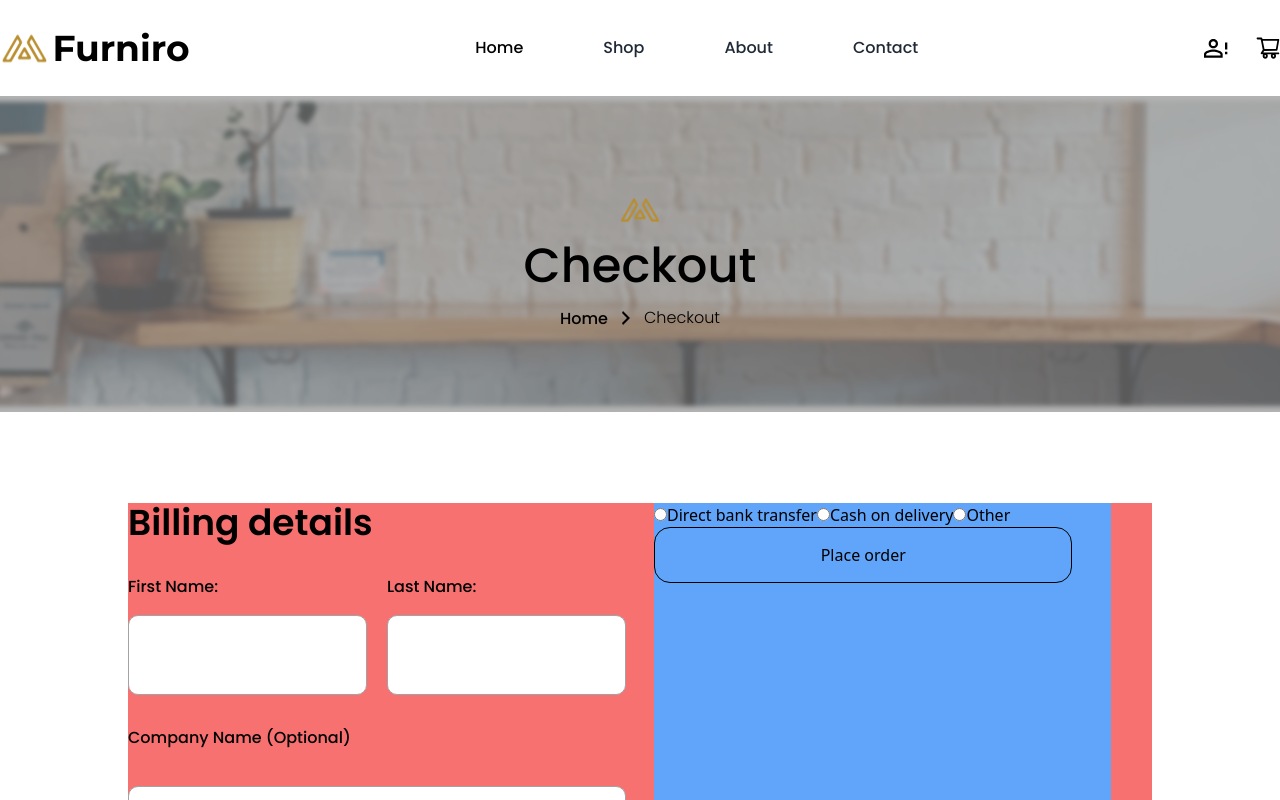
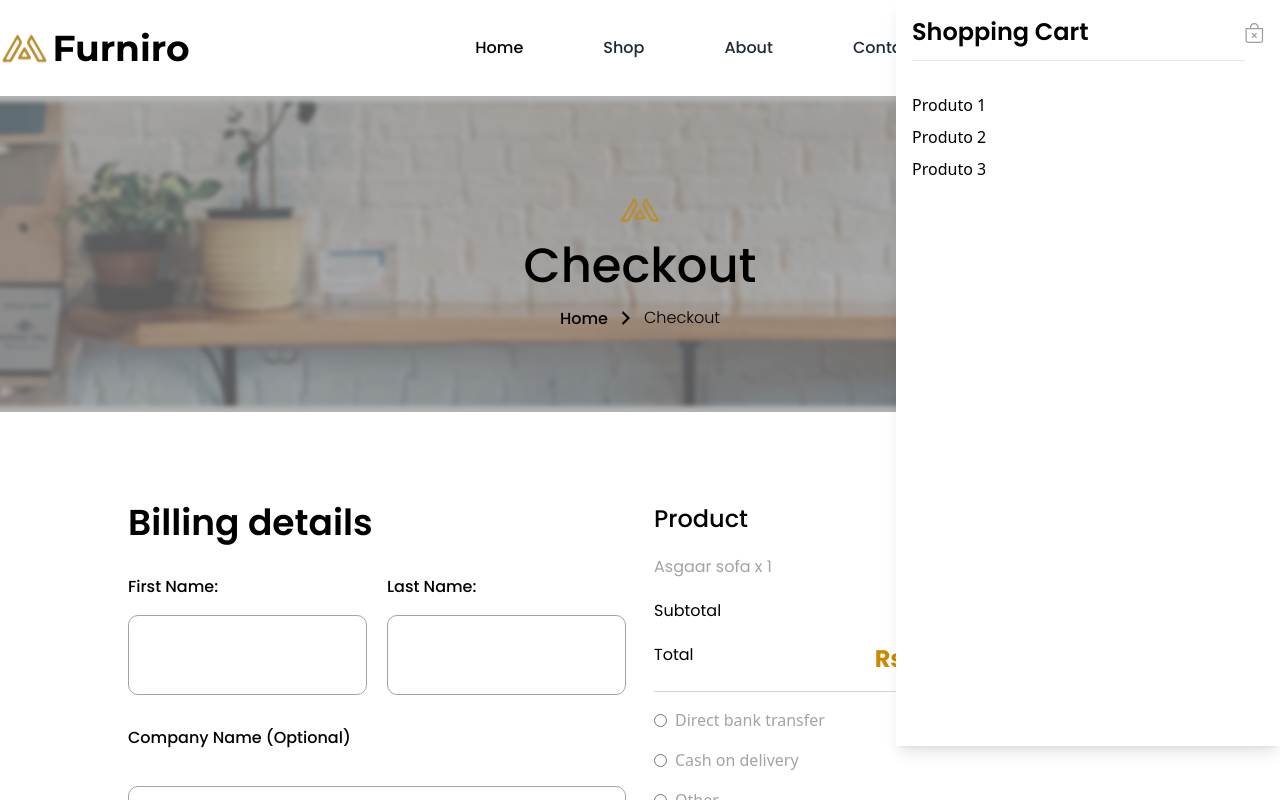
Before and after one commit to joaoAngelo2/furniro-web, a React (Vite) app: page /checkout in a window 1280 px wide. Both pictures are taken after a click on the button 1268 px from the left and 48 px from the top of the page. Shown: the top 800 px of the page. Built offline with nearby package versions, Linux system fonts and the light colour scheme.

Commit message:
feat: adicionado o cart no header

```diff
--- a/package.json
+++ b/package.json
@@ -20,7 +20,7 @@
     "axios": "^1.9.0",
     "react": "^19.1.0",
     "react-dom": "^19.1.0",
-    "react-hook-form": "^7.57.0",
+    "react-hook-form": "^7.59.0",
     "react-router-dom": "^7.6.1",
     "react-toastify": "^11.0.5",
     "zod": "^3.25.48"
--- a/src/components/Header.tsx
+++ b/src/components/Header.tsx
@@ -3,6 +3,7 @@ import { Link } from "react-router-dom";
 
 const Header: React.FC = () => {
   const [isMobileMenuOpen, setIsMobileMenuOpen] = useState(false);
+  const [isCartOpen, setIsCartOpen] = useState(false);
 
   const toggleMobileMenu = () => {
     setIsMobileMenuOpen(!isMobileMenuOpen);
@@ -101,7 +102,7 @@ const Header: React.FC = () => {
               alt="Ícone de Usuário"
             />
           </button>
-          <button aria-label="Shopping Cart">
+          <button aria-label="Shopping Cart" onFocus={() => setIsCartOpen(!isCartOpen)} >
             <img
               className="w-6"
               src="/src/assets/car-shop.svg"
@@ -110,6 +111,27 @@ const Header: React.FC = () => {
           </button>
         </div>
       </nav>
+
+      {isCartOpen && (
+        <div className="fixed top-0 right-0 h-[46.65rem] w-96 bg-white shadow-lg z-50 flex flex-col">
+          <div className="flex justify-between items-center p-4 ">
+            <h2 className="text-black text-2xl font-semibold pb-3 font-['Poppins'] w-full  border-b">Shopping Cart</h2>
+            <button
+              onClick={() => setIsCartOpen(false)}
+              className="text-gray-500 pb-3 hover:text-gray-700 "
+            >
+              <img src="/src/assets/group.svg" alt="" className="w-5 h-5" />
+            </button>
+          </div>
+          <div className="flex-1 p-4">
+            <ul className="space-y-2">
+              <li>Produto 1</li>
+              <li>Produto 2</li>
+              <li>Produto 3</li>
+            </ul>
+          </div>
+        </div>
+      )}
 
       {isMobileMenuOpen && (
         <div className="md:hidden bg-white w-full py-4 shadow-lg">
--- a/src/pages/Cart/Cart.tsx
+++ b/src/pages/Cart/Cart.tsx
@@ -3,6 +3,9 @@ import Header from "../../components/Header"
 import Quantity from "../../components/Quantity"
 import ServiceFeatures from "../../components/ServiceFeatures"
 import ShopBanner from "../../components/ShopBanner"
+import {Link} from "react-router-dom";
+
+
 
 const Cart = () => {
   return (
@@ -11,8 +14,8 @@ const Cart = () => {
         <ShopBanner name={'Cart'} exibe={true}/>
         <div className="w-screen h-[32.8rem] grid place-items-center">
             <div className="w-4/5 h-96 gap-8 flex">
-                <div className="h-full w-2/3 ">
-                    <table className="w-full">
+                <div className="h-full w-2/3">
+                    <table className="w-full border-spacing-y-3 border-separate">
                         <thead className="h-14 w-full bg-[#FAF3EA]">
                             <tr className="text-black text-base font-medium font-['Poppins']">
                                 <th></th>
@@ -23,7 +26,18 @@ const Cart = () => {
                                 <th></th>
                             </tr>
                         </thead>
-                        <tbody className="w-full">
+                        <tbody className="w-full text-center">
+                            <tr>
+                                <td></td>
+                                <td colSpan={2}>
+                                    <div className="bg-[url('assets/home-1.png')] w-24 h-24 bg-cover rounded-md"></div>
+                                </td>
+                                <td>Asgard Sofa</td>
+                                <td>Rs. 250.000,00</td>
+                                <td className="w-6"><Quantity/></td>
+                                <td>Rs. 250.000,00</td>
+                                <td></td>
+                            </tr>
                             <tr>
                                 <td></td>
                                 <td colSpan={2}>
@@ -49,7 +63,7 @@ const Cart = () => {
                             <div className="text-black text-base font-medium font-['Poppins']">Total</div>
                             <div className="text-yellow-600 text-xl font-medium font-['Poppins']">precoTotal</div>
                         </div>
-                        <button className="w-11/12 h-14 rounded-2xl border border-black">Check Out</button>
+                        <button className="w-11/12 h-14 rounded-2xl border border-black"><Link to="/checkout">Check Out</Link></button>
                     </div>
                 </div>
             </div>
--- a/src/pages/Checkout/Checkout.tsx
+++ b/src/pages/Checkout/Checkout.tsx
@@ -2,6 +2,7 @@ import Footer from "../../components/Footer"
 import Header from "../../components/Header"
 import ServiceFeatures from "../../components/ServiceFeatures"
 import ShopBanner from "../../components/ShopBanner"
+
 
 const Checkout = () => {
   return (
@@ -9,7 +10,9 @@ const Checkout = () => {
         <Header/>
         <ShopBanner name={'Checkout'} exibe={true}/>
         <div className="w-screen h-[114.32rem] grid place-items-center">
-            <form className="w-4/5 h-[90%] bg-red-400 grid grid-cols-2 gap-7">
+
+
+            <form className="w-4/5 h-[90%] grid grid-cols-2 gap-7">
 
                 <div className="flex flex-wrap w-full gap-6">
                     <p className="text-black text-4xl font-semibold font-['Poppins']">Billing details</p><br />
@@ -38,16 +41,74 @@ const Checkout = () => {
                 </div>
 
                 <div className="w-full h-full">
-                    <div className="w-11/12 h-[90%] bg-blue-400 ">
-                            <input type="radio" name="dtransfer" id="dtransfer"  className="focus:ring-black" />
-                            <label htmlFor="dtrasnfer">Direct bank transfer</label>
-                            <input type="radio" name="cdelivery" id="cdelivery" className="focus:ring-black" />
-                            <label htmlFor="cdelivery">Cash on delivery</label>
-                            <input type="radio" name="other" id="other" className="focus:ring-black" />
-                            <label htmlFor="">Other</label>
-                        <button className="w-11/12 h-14 rounded-2xl border border-black" type="submit">Place order</button>
+                    <div className="w-4/5 grid grid-cols-2 gap-5">
+                        <div className="flex flex-col gap-5 text-start">
+                            <p className="text-black text-2xl font-medium font-['Poppins']">Product</p>
+                            <ul className="text-neutral-400 text-base font-normal font-['Poppins']">
+                                <li>Asgaar sofa x 1</li>
+                            </ul>
+                            <p className="text-black text-base font-normal font-['Poppins']">Subtotal</p>
+                            <p className="text-black text-base font-normal font-['Poppins']">Total</p>
+                        </div>
+                        <div className="flex flex-col gap-5 text-end">
+                            <p className="text-black text-2xl font-medium font-['Poppins']">Subtotal</p>
+                            <ul className="text-black text-base font-light font-['Poppins']">
+                                <li>Rs. 250,000.00</li>
+                            </ul>
+                            <p className="text-black text-base font-light font-['Poppins']">Rs. 250,000.00</p>
+                            <p className="text-yellow-600 text-2xl font-bold font-['Poppins']">Rs. 250,000.00</p>
+                        </div>
                     </div>
-
+                    <div className="h-px bg-zinc-300 w-4/5 my-4"></div>
+                    <div className="w-11/12 h-[90%]  flex flex-col gap-4">
+                        <div className="flex items-center gap-2">
+                            <input
+                              type="radio"
+                              name="payment"
+                              id="dtransfer"
+                              className="focus:ring-black checked:bg-black focus:bg-black peer/dtransfer"
+                              onChange={(e) => {
+                                if(e.target.checked) {
+                                  e.target.classList.add('text-black');
+                                  e.target.classList.remove('text-neutral-400');
+                                }
+                              }}
+                            />
+                            <label htmlFor="dtransfer" className="peer-checked/dtransfer:text-black text-neutral-400">Direct bank transfer</label>
+                        </div>
+                        <div className="flex items-center gap-2">
+                            <input
+                              type="radio"
+                              name="payment"
+                              id="cdelivery"
+                              className="focus:ring-black checked:bg-black peer/cdelivery"
+                              onChange={(e) => {
+                                if(e.target.checked) {
+                                  e.target.classList.add('text-black');
+                                  e.target.classList.remove('text-neutral-400');
+                                }
+                              }}
+                            />
+                            <label htmlFor="cdelivery" className="peer-checked/cdelivery:text-black text-neutral-400">Cash on delivery</label>
+                        </div>
+                        <div className="flex items-center gap-2">
+                            <input
+                              type="radio"
+                              name="payment"
+                              id="other"
+                              className="focus:ring-black checked:bg-black peer/other"
+                              onChange={(e) => {
+                                if(e.target.checked) {
+                                  e.target.classList.add('text-black');
+                                  e.target.classList.remove('text-neutral-400');
+                                }
+                              }}
+                            />
+                            <label htmlFor="other" className="peer-checked/other:text-black text-neutral-400">Other</label>
+                        </div>
+                        <p className="text-black text-base font-light font-['Poppins']">Your personal data will be used to support your experience throughout this website, to manage access to your account, and for other purposes described in our <strong>privacy policy</strong>.</p>
+                        <button className="w-4/5 mx-auto h-14 rounded-2xl border border-black" type="submit">Place order</button>
+                    </div>
                 </div>
             </form>
 
```
Also changed, not shown: src/assets/group.svg (added), src/components/ProductCard.tsx (line endings or trailing spaces), 1 other file (tests, documents, lock files or other folders).
